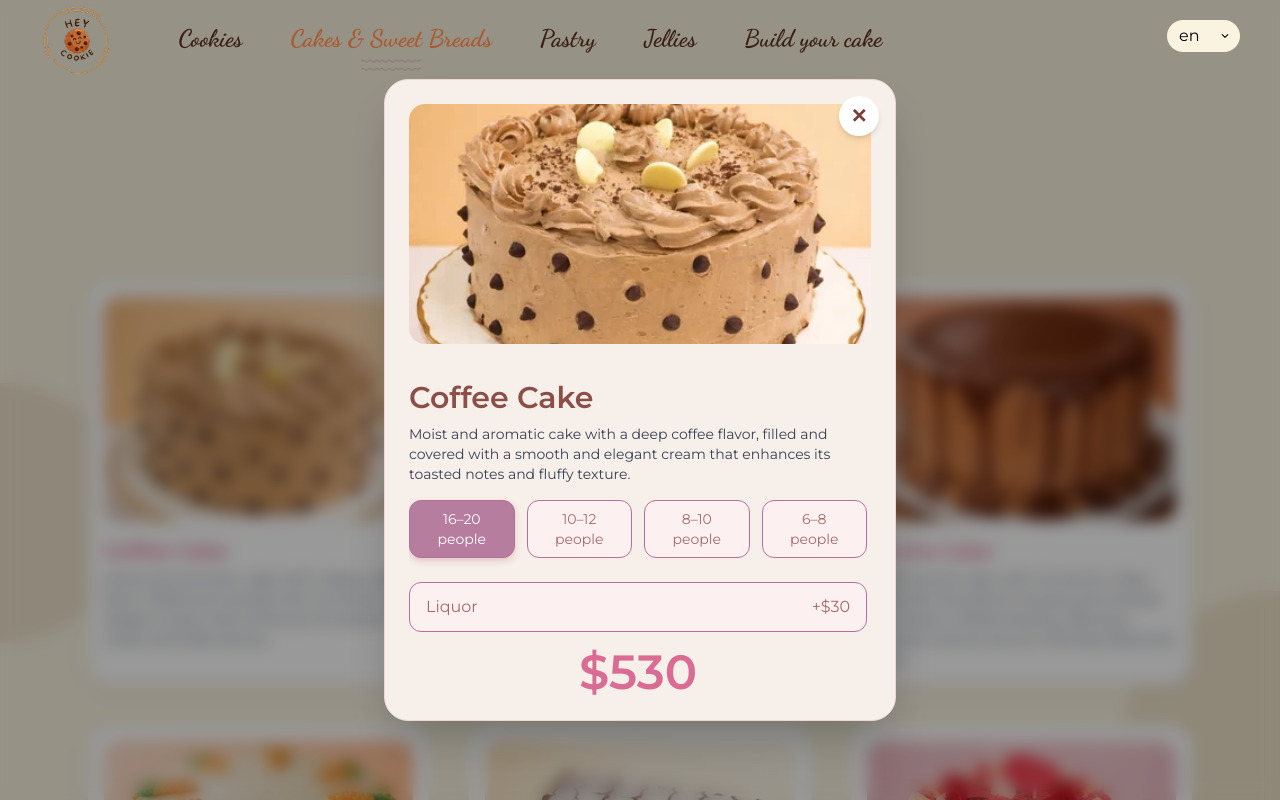
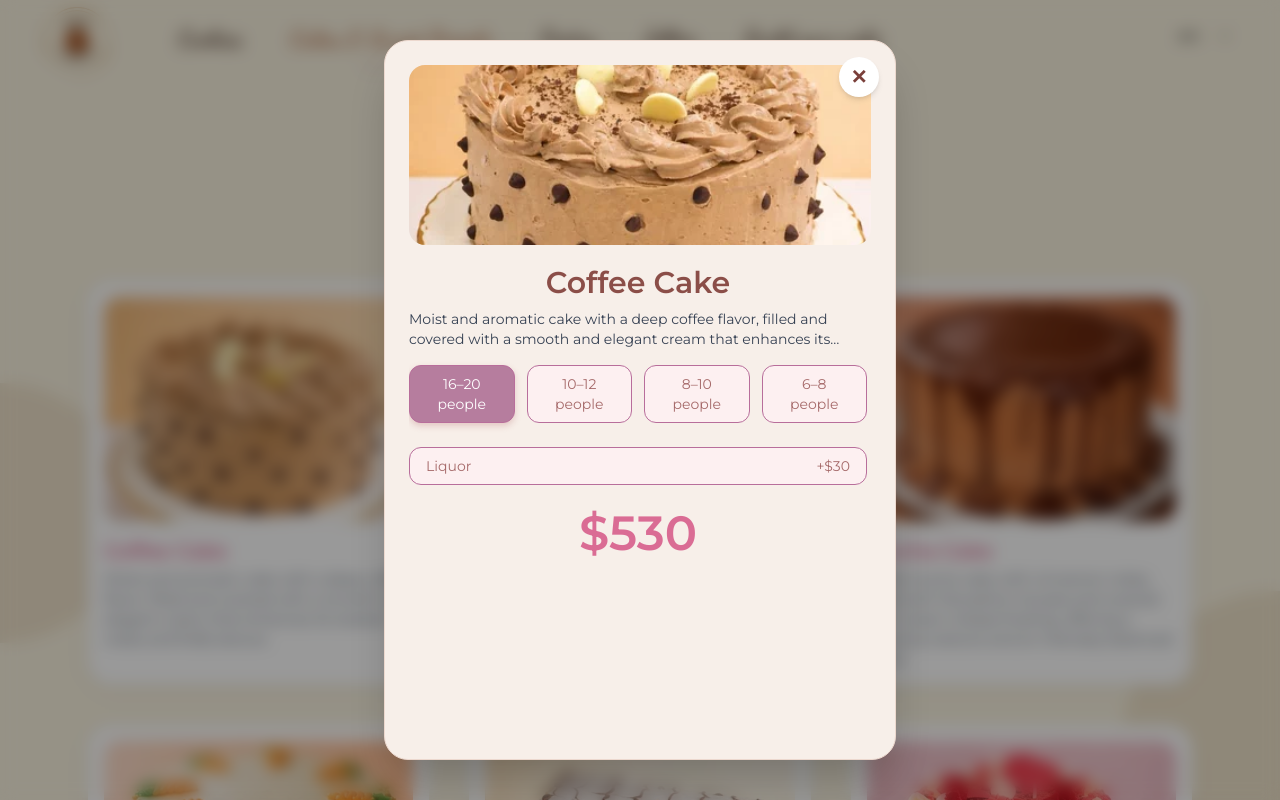
Before and after one commit to beatlechiken-fz/hey-cookie-landing, a Next.js app: page /en/cake in a window 1280 px wide. Both pictures are taken after a click on the element 258 px from the left and 483 px from the top of the page. Built offline with nearby package versions, Linux system fonts and the light colour scheme.

Commit message:
fix: Cake modal height

```diff
--- a/app/[locale]/cake/page.tsx
+++ b/app/[locale]/cake/page.tsx
@@ -12,7 +12,7 @@
   return (
     <main className="bg-[#FAF3E0]">
       {/* ------------------ APP BAR ------------------ */}
-      <div className="relative z-99999">
+      <div className="relative z-9">
         <div className="flex h-[60px] md:h-[70px]">
           <div className="relative w-[100px] h-[86px] ml-3 lg:ml-8 md:-mt-1 overflow-visible">
             {/* Imagen encima */}
--- a/modules/cake/presentation/components/CakeModal.tsx
+++ b/modules/cake/presentation/components/CakeModal.tsx
@@ -108,7 +108,7 @@
    * 4. UI
    ---------------------------------- */
   return (
-    <div className="fixed inset-0 bg-black/40 backdrop-blur-sm flex items-center justify-center z-50 p-4">
+    <div className="fixed inset-0 bg-black/40 backdrop-blur-sm flex items-center justify-center z-9999999 p-4">
       <div
         className="
         bg-[#F7EFE9]
@@ -119,7 +119,7 @@
         shadow-2xl
         border border-[#ecd8ce]
         flex flex-col
-        max-h-[90vh]
+        h-[90vh]
         "
       >
         <button
@@ -129,28 +129,37 @@
           ✕
         </button>
 
-        <div className="w-full flex-shrink">
+        <div
+          className="
+    w-full
+    flex-shrink
+    min-h-[156px]
+    max-h-[180px]
+  "
+        >
           <Image
             src={cake.image}
             alt={t(cake.name)}
             width={500}
-            height={400}
+            height={200}
             className="
-                rounded-2xl
-                w-full
-                h-auto
-                max-h-[30vh]
-                object-cover
-                "
+      rounded-2xl
+      w-full
+      min-h-[156px]
+    max-h-[180px]
+      object-cover
+    "
           />
         </div>
 
-        <div className="flex-1 overflow-y-auto mt-4 pr-1">
-          <h2 className="text-3xl font-bold mt-5 text-[#8b4e48] line-clamp-2">
+        <div className="flex-1 overflow-y-auto pr-1 min-h-0">
+          <h2 className="text-3xl font-bold mt-5 text-[#8b4e48] text-center">
             {t(cake.name)}
           </h2>
 
-          <p className="text-gray-700 mt-2 text-sm">{t(cake.description)}</p>
+          <p className="text-gray-700 mt-2 text-sm line-clamp-2">
+            {t(cake.description)}
+          </p>
 
           {/* SIZE */}
           <CakeSizeSelector
@@ -180,7 +189,7 @@
           </div>
 
           {/* Precio */}
-          <div className="mt-4 text-center">
+          <div className="mt-6 text-center">
             <p className="text-5xl font-extrabold text-[#DA6C94] mt-2">
               ${totalPrice}
             </p>
@@ -206,7 +215,22 @@
   return (
     <button
       onClick={onToggle}
-      className={`w-full flex justify-between px-4 py-3 rounded-xl border`}
+      className="
+      w-full
+      flex
+      justify-between
+      items-center
+      px-4
+      py-2
+      rounded-xl
+      text-sm
+      font-medium
+      border
+      transition-all
+      duration-300
+      hover:bg-[#ffd6dc]
+      hover:text-[#ff1493]
+    "
       style={{
         backgroundColor: active ? "#b67d9eff" : "#fdf0f1",
         color: active ? "#ffffffff" : "#a66a6a",
```
